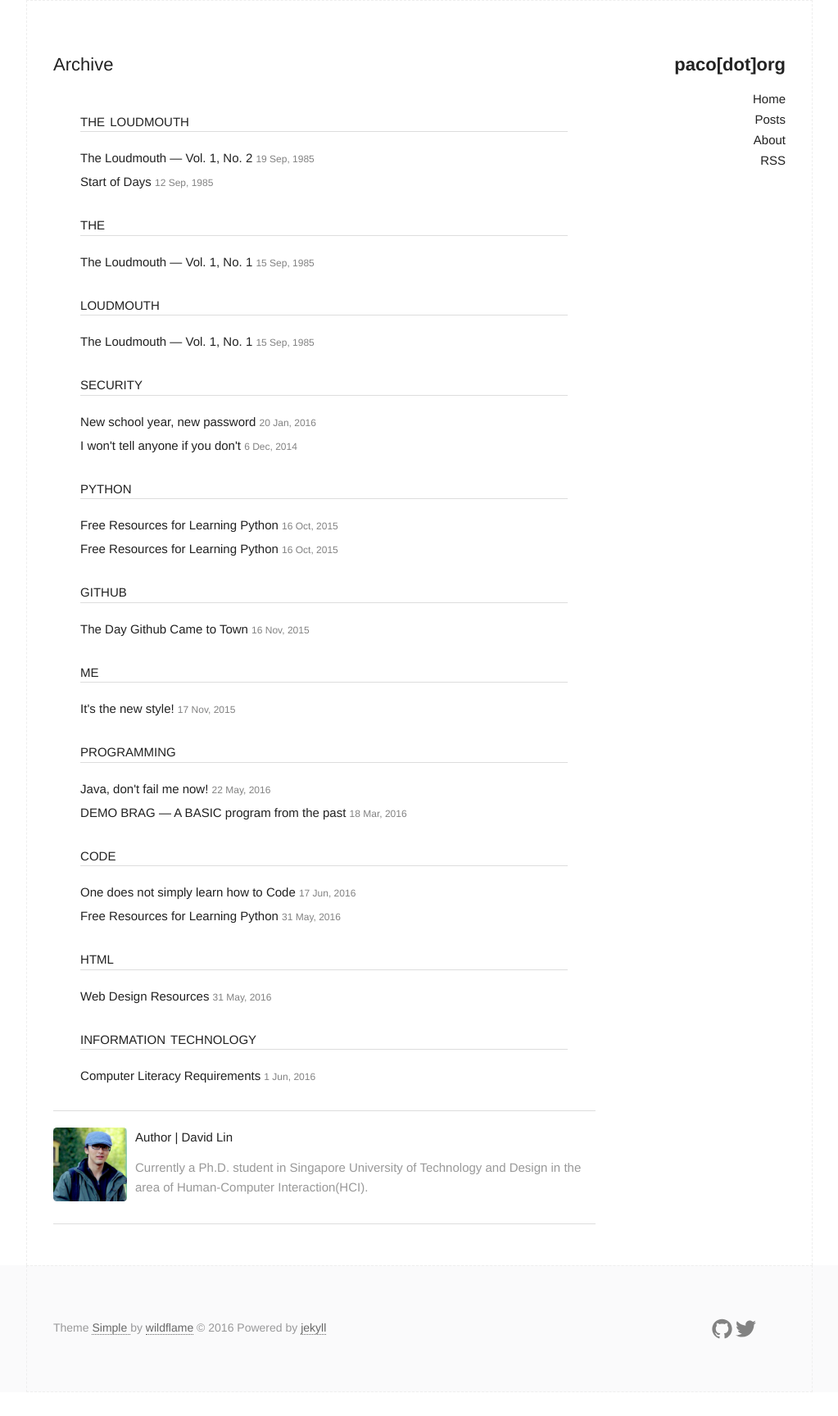
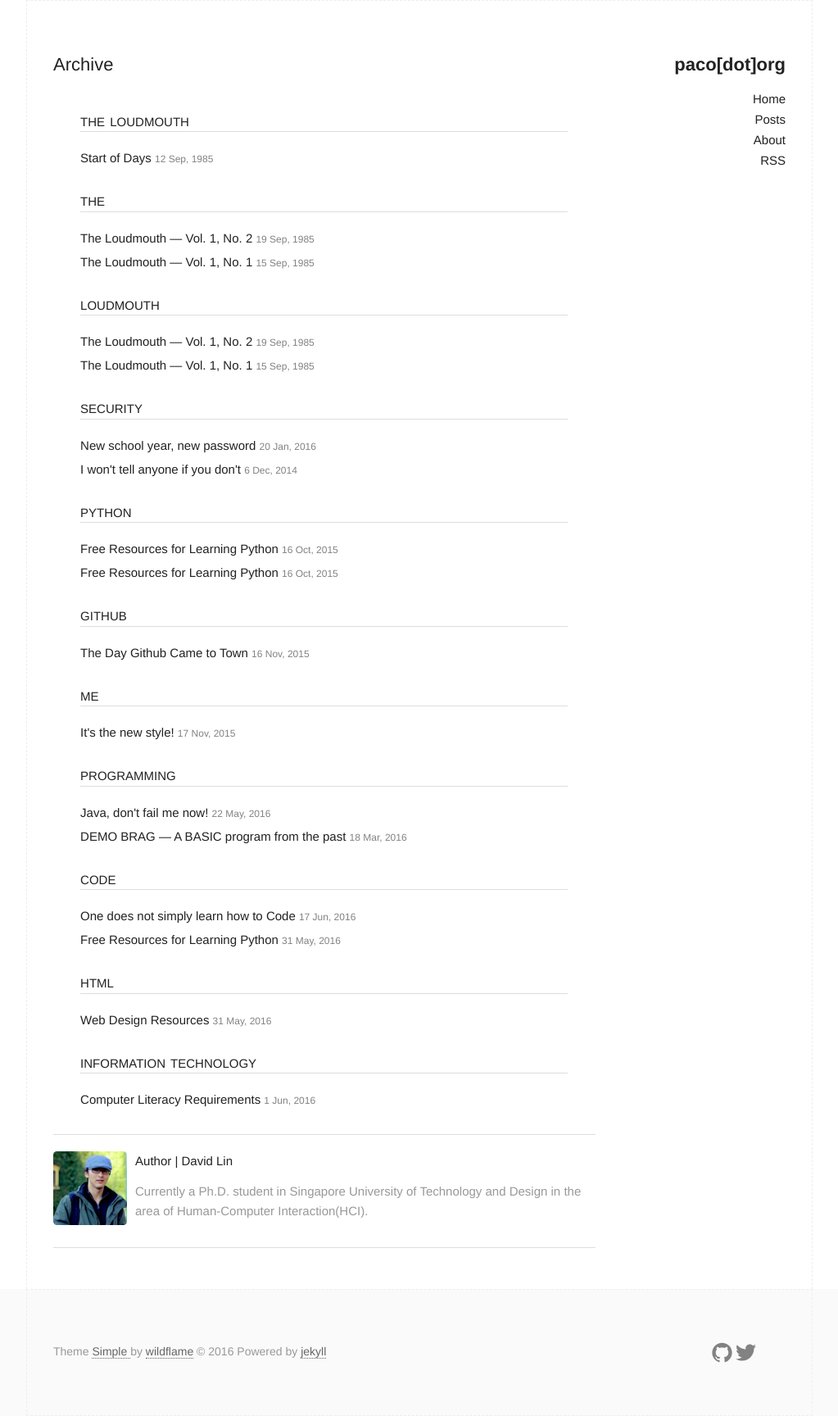
Before and after one commit to pacodotorg/pacodotorg.github.io, a Jekyll site: the page built from archive.html, in a window 1280 px wide. Shown: the whole page at 82% size, without its empty margins (128-1151 px from the left). Built offline with Jekyll 4.4.1, drawn with Linux system fonts in a browser that asks for light colours; before the commit the page ends 1699 px from its top, so only the background shows below that; some of the changed lines change nothing that is shown.

Commit message:
post changes

```diff
--- a/_posts/1985-09-19-the-loudmouth-vol-1-no-2.md
+++ b/_posts/1985-09-19-the-loudmouth-vol-1-no-2.md
@@ -1,13 +1,9 @@
 ---
-id: 1047
 title: The Loudmouth — Vol. 1, No. 2
-date: 1985-09-19T23:55:36+00:00
+date: 1985-09-19
 author: pacodotorg
 layout: post
-guid: http://paco.org/?p=1047
-permalink: /the-loudmouth-vol-1-no-2/
-categories:
-  - The Loudmouth
+categories: "The Loudmouth"
 ---
 <div id='gallery-16' class='gallery galleryid-1047 gallery-columns-4 gallery-size-thumbnail'>
   <figure class='gallery-item'>
```
